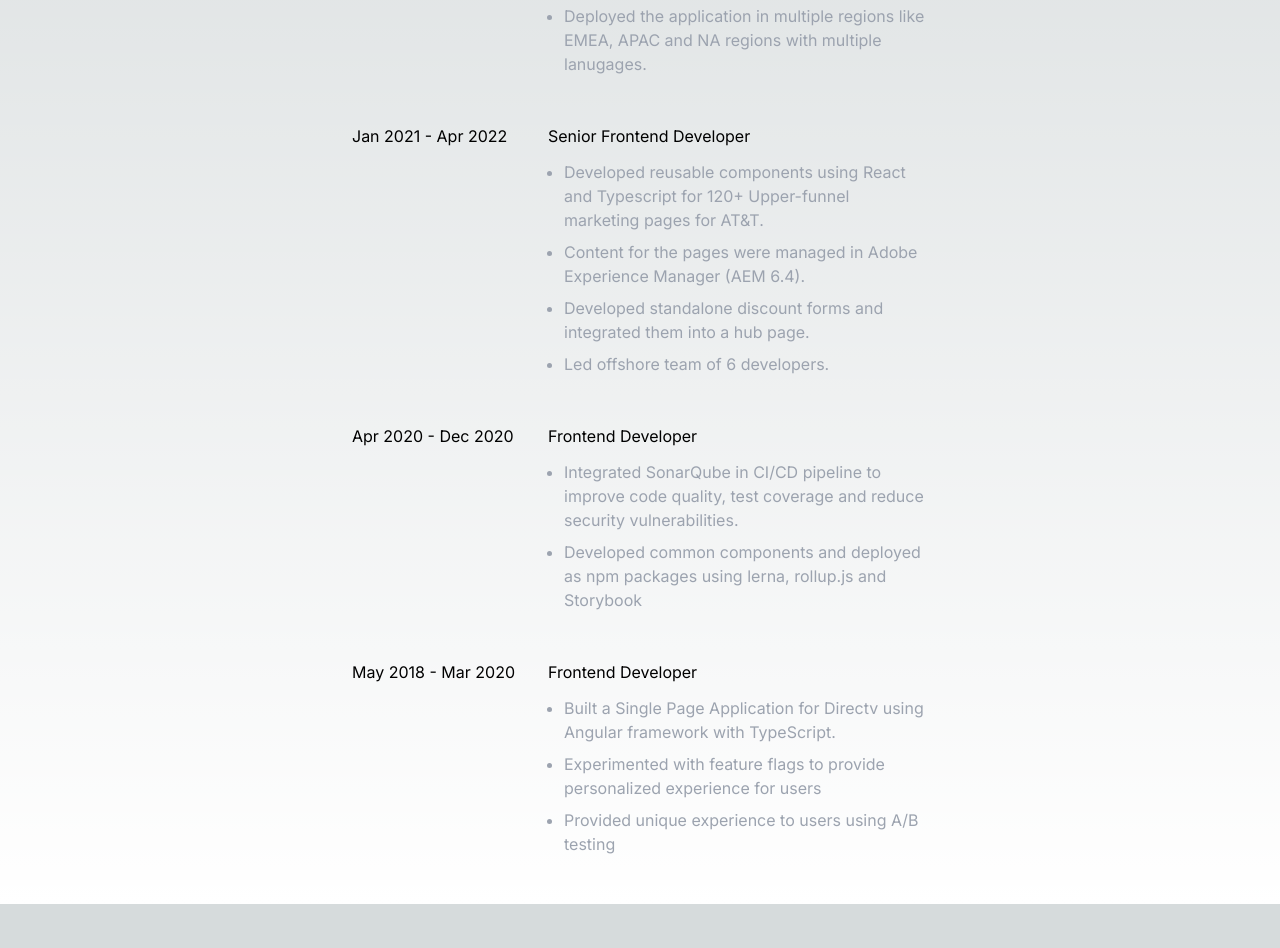
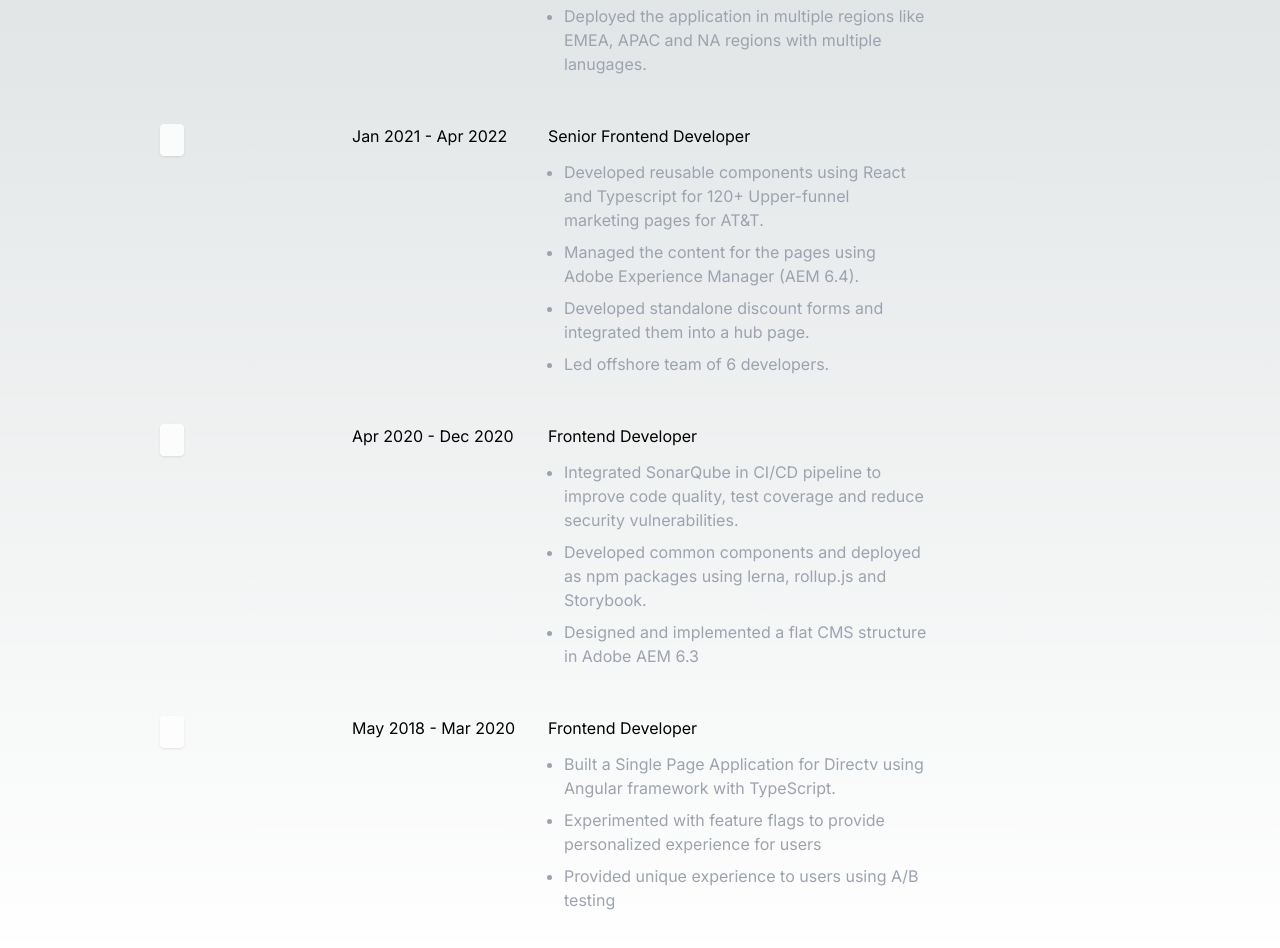
Before and after one commit to anand-radha-krishnan/anand-portfolio, a Next.js app: page /profile in a window 1280 px wide. Shown: the part 400-1348 px from the top of the page. Before the commit the page ends 1304 px from the top, so only its background shows below. Built offline with nearby package versions, Linux system fonts and the light colour scheme.

Commit message:
portfolio: small additions

```diff
--- a/src/components/Experience.tsx
+++ b/src/components/Experience.tsx
@@ -5,6 +5,10 @@ export default function Experience() {
     <>
       {workExperiences.map((workExperience, index) => {
         return (
+          <>
+            <div className="absolute w-1 h-8 left-40 w-6 animate-pulse">
+              <div className="bg-white shadow rounded h-full"></div>
+            </div>
             <div
               className="grid grid-cols-3 max-w-xl mx-auto pb-10 gap-3"
               key={`work-experience-${index}`}
@@ -25,6 +29,7 @@ export default function Experience() {
                   })}
               </div>
             </div>
+          </>
         );
       })}
     </>
--- a/src/components/Header.tsx
+++ b/src/components/Header.tsx
@@ -12,7 +12,7 @@ import { usePathname } from "next/navigation";
 
 const navigation = [
   { name: "Home", href: "/", current: true },
-  { name: "Profile", href: "/Profile", current: false },
+  { name: "Profile", href: "/profile", current: false },
   { name: "Projects", href: "/projects", current: false },
   { name: "Contact", href: "/contact", current: false },
 ];
@@ -46,7 +46,7 @@ export default function Header() {
                 alt="Your Company"
                 width={50}
                 height={50}
-                src="https://tailwindui.com/img/logos/mark.svg"
+                src="https://tailwindui.com/plus/img/logos/mark.svg"
                 className="h-8 w-auto"
               />
             </div>
--- a/src/static/work-experience.json
+++ b/src/static/work-experience.json
@@ -13,7 +13,7 @@
     "designation": "Senior Frontend Developer",
     "description": [
       "Developed reusable components using React and Typescript for 120+ Upper-funnel marketing pages for AT&T.",
-      "Content for the pages were managed in Adobe Experience Manager (AEM 6.4).",
+      "Managed the content for the pages using Adobe Experience Manager (AEM 6.4).",
       "Developed standalone discount forms and integrated them into a hub page.",
       "Led offshore team of 6 developers."
     ]
@@ -23,7 +23,8 @@
     "designation": "Frontend Developer",
     "description": [
       "Integrated SonarQube in CI/CD pipeline to improve code quality, test coverage and reduce security vulnerabilities.",
-      "Developed common components and deployed as npm packages using lerna, rollup.js and Storybook"
+      "Developed common components and deployed as npm packages using lerna, rollup.js and Storybook.",
+      "Designed and implemented a flat CMS structure in Adobe AEM 6.3"
     ]
   },
   {
```
Lines whose indentation alone changed are shown as unchanged.
